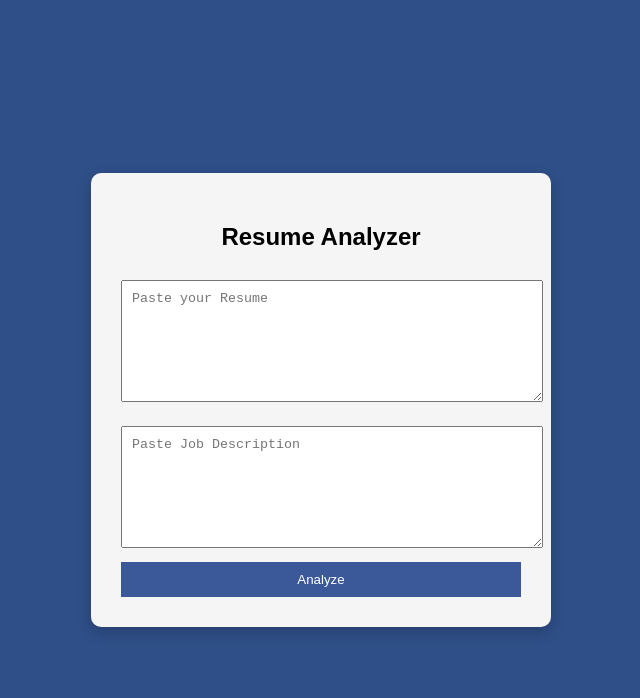
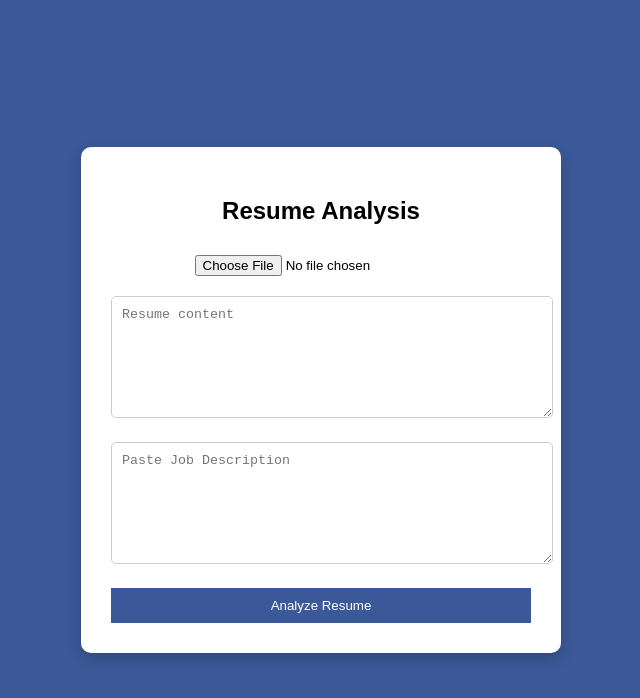
Before and after one commit to N-a-Ga/ai-resume-analyzer-frontend, a React (Create React App) app: page /analyzer in a window 1280 px wide. Shown: the top 698 px of the page, without its empty margins (319-959 px from the left). Built offline with nearby package versions, Linux system fonts and the light colour scheme.

Commit message:
update analyzer UI

```diff
--- a/src/Analyzer.js
+++ b/src/Analyzer.js
@@ -11,12 +11,13 @@ export default function Analyzer() {
       display: "flex",
       justifyContent: "center",
       alignItems: "center",
+      background: "#3b5998",
     },
     card: {
-      background: "#f5f5f5",
+      background: "white",
       padding: "30px",
       borderRadius: "10px",
-      width: "400px",
+      width: "420px",
       textAlign: "center",
       boxShadow: "0 5px 15px rgba(0,0,0,0.2)",
     },
@@ -25,49 +26,81 @@ export default function Analyzer() {
       height: "100px",
       margin: "10px 0",
       padding: "10px",
+      borderRadius: "5px",
+      border: "1px solid #ccc",
     },
     button: {
+      width: "100%",
       padding: "10px",
-      width: "100%",
       background: "#3b5998",
       color: "white",
       border: "none",
+      marginTop: "10px",
       cursor: "pointer",
+    },
+    upload: {
+      margin: "10px 0",
     },
   };
 
+  // ✅ Upload button (simple)
+  const handleFileUpload = (e) => {
+    const file = e.target.files[0];
+    if (!file) return;
+
+    const reader = new FileReader();
+    reader.onload = (event) => {
+      setResume(event.target.result);
+    };
+
+    reader.readAsText(file); // simple text read
+  };
+
+  // ✅ Analyze (keep your logic)
   const handleAnalyze = () => {
     if (!resume || !jobDesc) {
-      alert("Please fill both fields");
+      alert("Please upload resume and enter job description");
       return;
     }
 
-    // Dummy result (you can connect backend later)
-    setResult("Analysis complete! Score: 75%");
+    // 👉 keep your backend logic here later
+    setResult("Analysis complete (connect backend here)");
   };
 
   return (
     <div style={styles.container}>
       <div style={styles.card}>
-        <h2>Resume Analyzer</h2>
+        <h2>Resume Analysis</h2>
 
+        {/* ✅ Upload Button */}
+        <input
+          type="file"
+          style={styles.upload}
+          onChange={handleFileUpload}
+        />
+
+        {/* Resume Preview */}
         <textarea
-          placeholder="Paste your Resume"
+          placeholder="Resume content"
           style={styles.textarea}
+          value={resume}
           onChange={(e) => setResume(e.target.value)}
         />
 
+        {/* Job Description */}
         <textarea
           placeholder="Paste Job Description"
           style={styles.textarea}
           onChange={(e) => setJobDesc(e.target.value)}
         />
 
+        {/* Analyze Button */}
         <button style={styles.button} onClick={handleAnalyze}>
-          Analyze
+          Analyze Resume
         </button>
 
-        {result && <p>{result}</p>}
+        {/* Result */}
+        {result && <p style={{ marginTop: "15px" }}>{result}</p>}
       </div>
     </div>
   );
```
